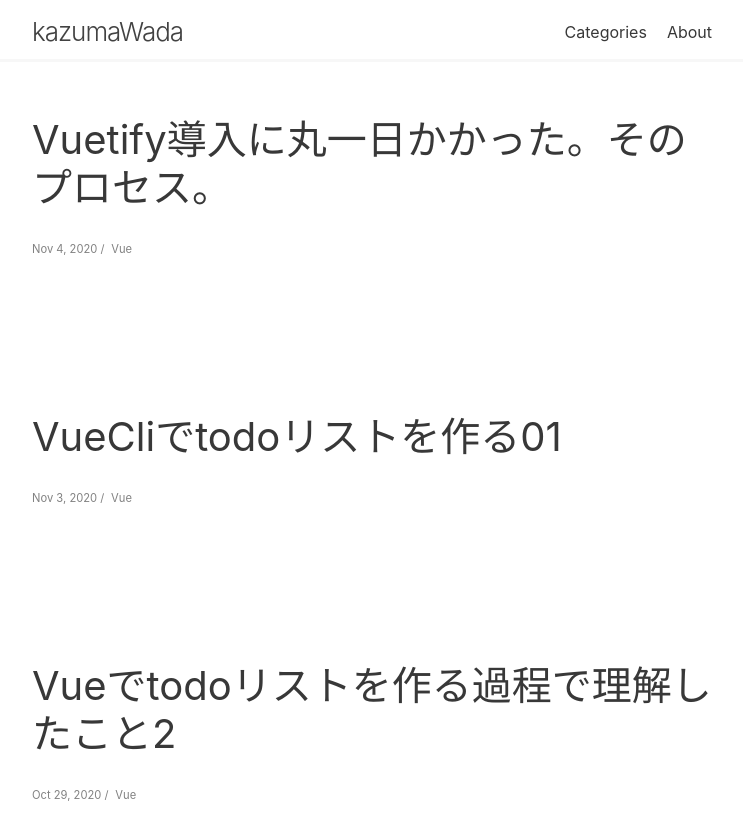
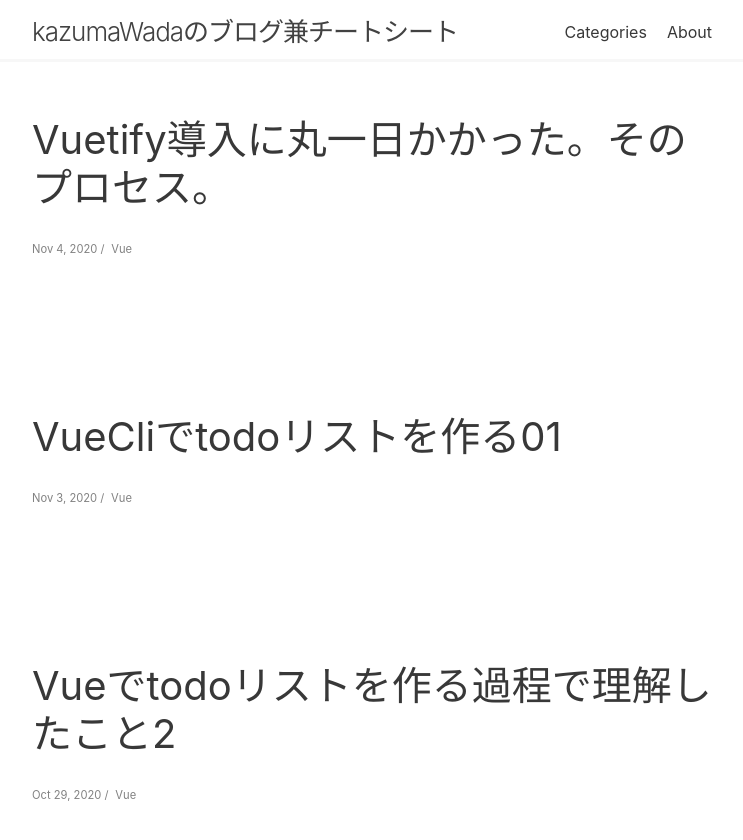
Before and after one commit to kazblog/kazblog.github.io, a Jekyll site: the page built from index.md, in a window 1280 px wide and 900 px high. Shown: the top 840 px of the window, without its empty margins (268-1011 px from the left). Built offline with Jekyll 4.4.1, drawn with Linux system fonts in a browser that asks for light colours.

Commit message:
change title

```diff
--- a/_config.yml
+++ b/_config.yml
@@ -19,7 +19,7 @@
 # in the templates via {{ site.myvariable }}.
 
 
-title: kazumaWada
+title: kazumaWadaのブログ兼チートシート
 email: your-email@example.com
 description: >- # this means to ignore newlines until "baseurl:"
 baseurl: "/" # the subpath of your site, e.g. /blog
```
